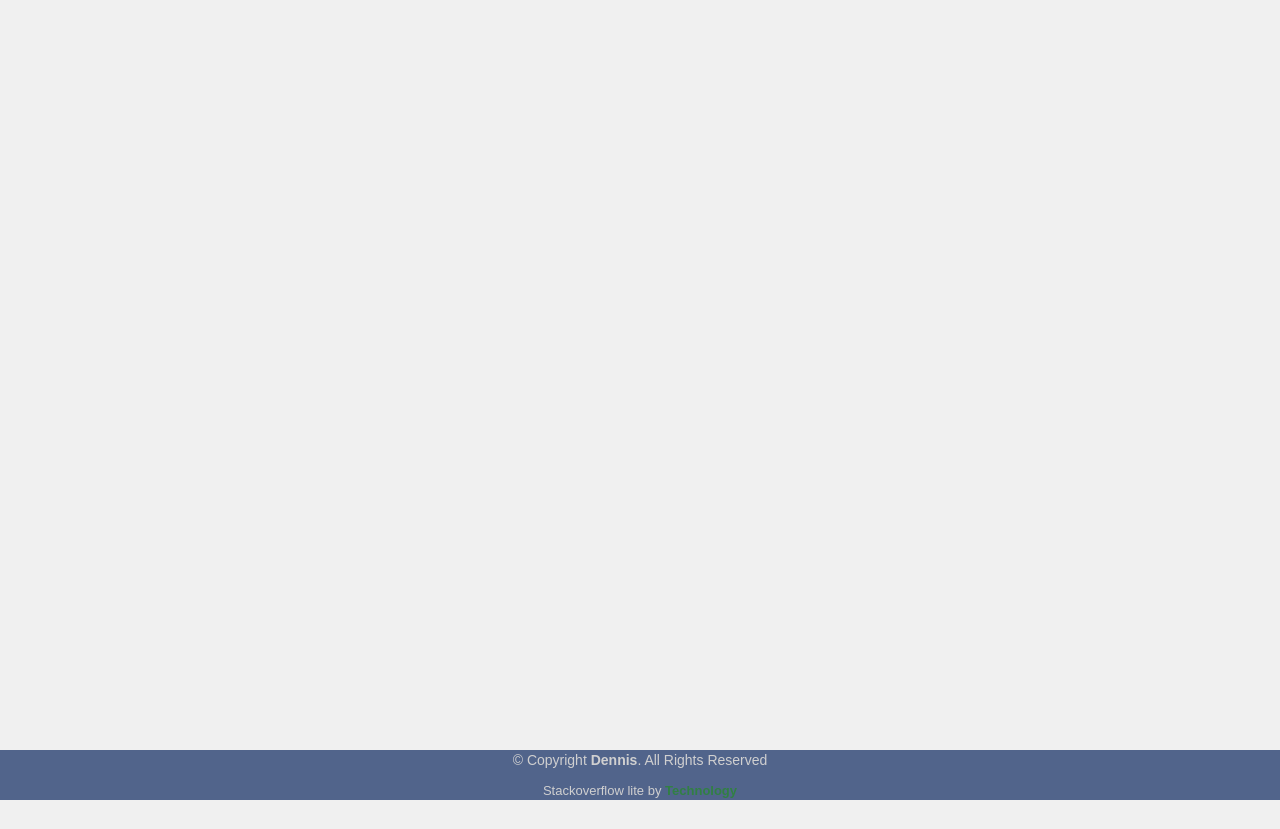
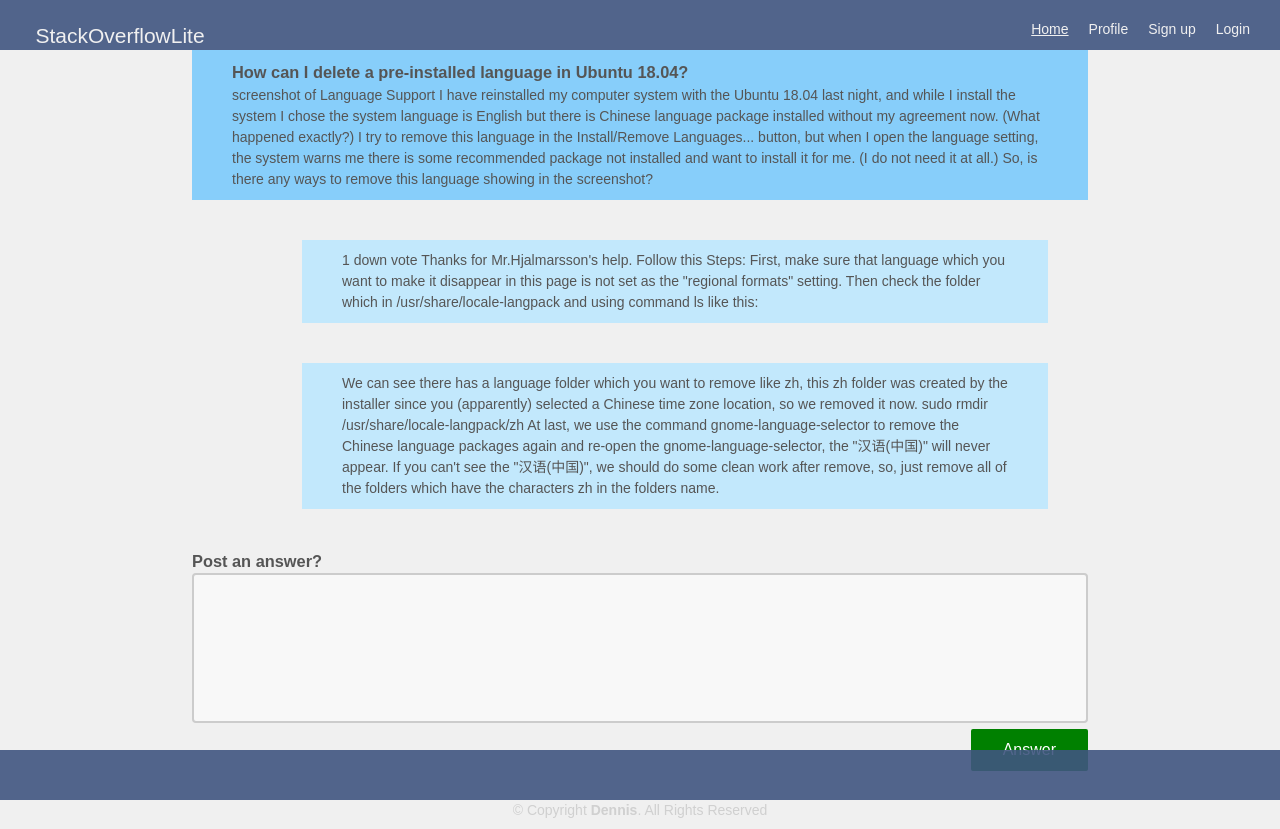
Before and after one commit to Adoniswalker/StackOverFlowLite, a plain HTML site: page UI/question_detail.html in a window 1280 px wide. Before the commit the page ends 800 px from the top, so only its background shows below. Drawn offline with Linux system fonts and the light colour scheme.

Commit message:
[Finished #159649791 Create question detail

```diff
--- a/UI/css/index_style.css
+++ b/UI/css/index_style.css
@@ -39,3 +39,6 @@ textarea {
     background-color: #f8f8f8;
     resize: none;
 }
+.question_link{
+    color: darkblue !important;
+}
--- a/UI/css/main.css
+++ b/UI/css/main.css
@@ -151,3 +151,24 @@ input[type=text]:focus {
     color:#1c7430;
     font-weight: bold;
 }
+/* question details */
+.question_container{
+    width: 70%;
+    margin: 0 auto;
+}
+.question_detail{
+    padding: 10px 40px;
+    background-color: lightskyblue;
+}
+.answers{
+    margin-left: 70px;
+
+}
+.answer{
+    margin: 40px;
+    padding: 10px 40px;
+    background: #c2e8fc;
+}
+.question_container .form{
+    margin-bottom: 100px;
+}
--- a/UI/question_detail.html
+++ b/UI/question_detail.html
@@ -4,8 +4,81 @@
     <meta charset="UTF-8">
     <title>Question</title>
     <link rel="stylesheet" href="css/main.css">
+    <link rel="stylesheet" href="css/index_style.css">
+    <link rel="stylesheet" href="css/profile_styles.css">
 </head>
 <body class="body">
+<header>
+    <a href="#" id="logo">StackOverflowLite</a>
+    <nav>
+        <a href="#" id="menu-icon"></a>
+        <ul>
+            <li><a href="../index.html" class="current">Home</a></li>
+            <li><a href="profile.html">Profile</a></li>
+            <li><a href="sign_up.html">Sign up</a></li>
+            <li><a href="login.html">Login</a></li>
+        </ul>
+    </nav>
+</header>
+<div class="container">
+    <div class="question_container">
+        <div class="question_detail">
+            <h3>How can I delete a pre-installed language in Ubuntu 18.04?</h3>
+            <p>
+                screenshot of Language Support
+
+                I have reinstalled my computer system with the Ubuntu 18.04 last night, and while I install the system I
+                chose the system language is English but there is Chinese language package installed without my
+                agreement
+                now. (What happened exactly?)
+
+                I try to remove this language in the Install/Remove Languages... button, but when I open the language
+                setting, the system warns me there is some recommended package not installed and want to install it for
+                me.
+                (I do not need it at all.)
+
+                So, is there any ways to remove this language showing in the screenshot?</p>
+        </div>
+        <div class="answers">
+            <div class="answer">
+
+                1
+                down vote
+                Thanks for Mr.Hjalmarsson's help.
+
+                Follow this Steps:
+
+                First, make sure that language which you want to make it disappear in this page is not set as the
+                "regional
+                formats" setting.
+
+                Then check the folder which in /usr/share/locale-langpack and using command ls like this:
+
+
+            </div>
+            <div class="answer">
+                We can see there has a language folder which you want to remove like zh, this zh folder was created by
+                the
+                installer since you (apparently) selected a Chinese time zone location, so we removed it now.
+
+                sudo rmdir /usr/share/locale-langpack/zh
+                At last, we use the command gnome-language-selector to remove the Chinese language packages again and
+                re-open the gnome-language-selector, the "汉语(中国)" will never appear.
+
+                If you can't see the "汉语(中国)", we should do some clean work after remove, so, just remove all of the
+                folders
+                which have the characters zh in the folders name.
+            </div>
+        </div>
+        <form class="form">
+            <h3>Post an answer?</h3>
+            <textarea name="question" id = "question message"></textarea>
+            <button class="button">Answer</button>
+        </form>
+    </div>
+</div>
+
+
 <footer id="footer">
     <div class="footer-top">
         <div class="container">
```
Also changed, not shown: index.html (+16 -4 lines).
